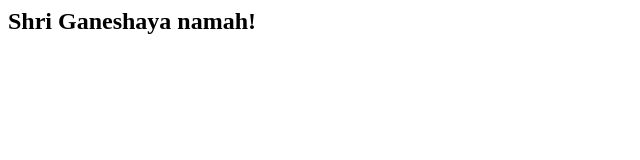
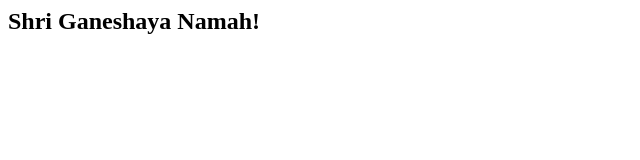
Before and after one commit to HemantKumarBharti/firstgitrepo, a plain HTML site: page index.html in a window 1280 px wide. Shown: the full height of the page, 0-640 px from the left. Drawn offline with Linux system fonts and the light colour scheme.

Commit message:
Update index.html

```diff
--- a/index.html
+++ b/index.html
@@ -1,5 +1,5 @@
 <html>
 	<body>
-		<h2>Shri Ganeshaya namah!</h2>
+		<h2>Shri Ganeshaya Namah!</h2>
 	</body>
 </html>
```
